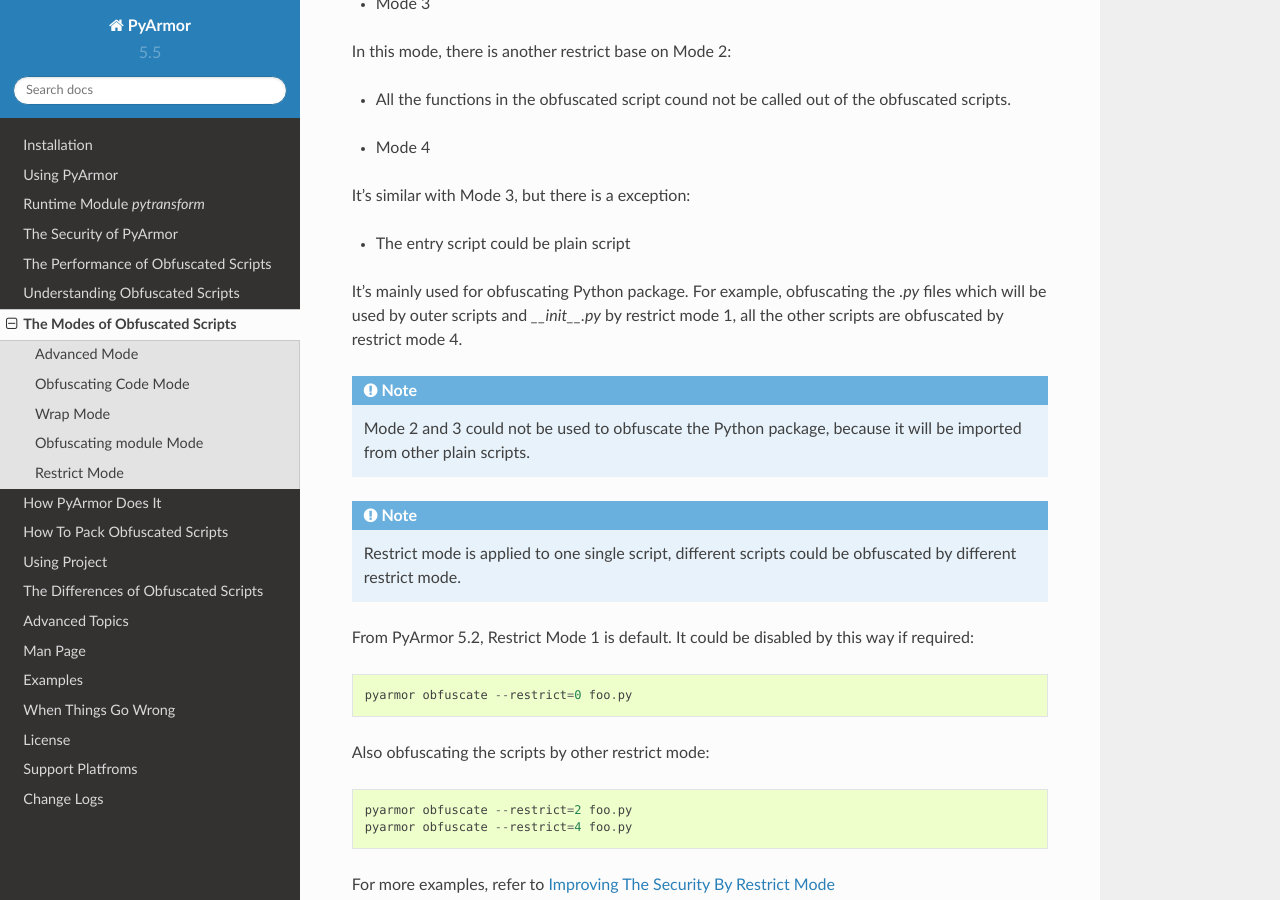
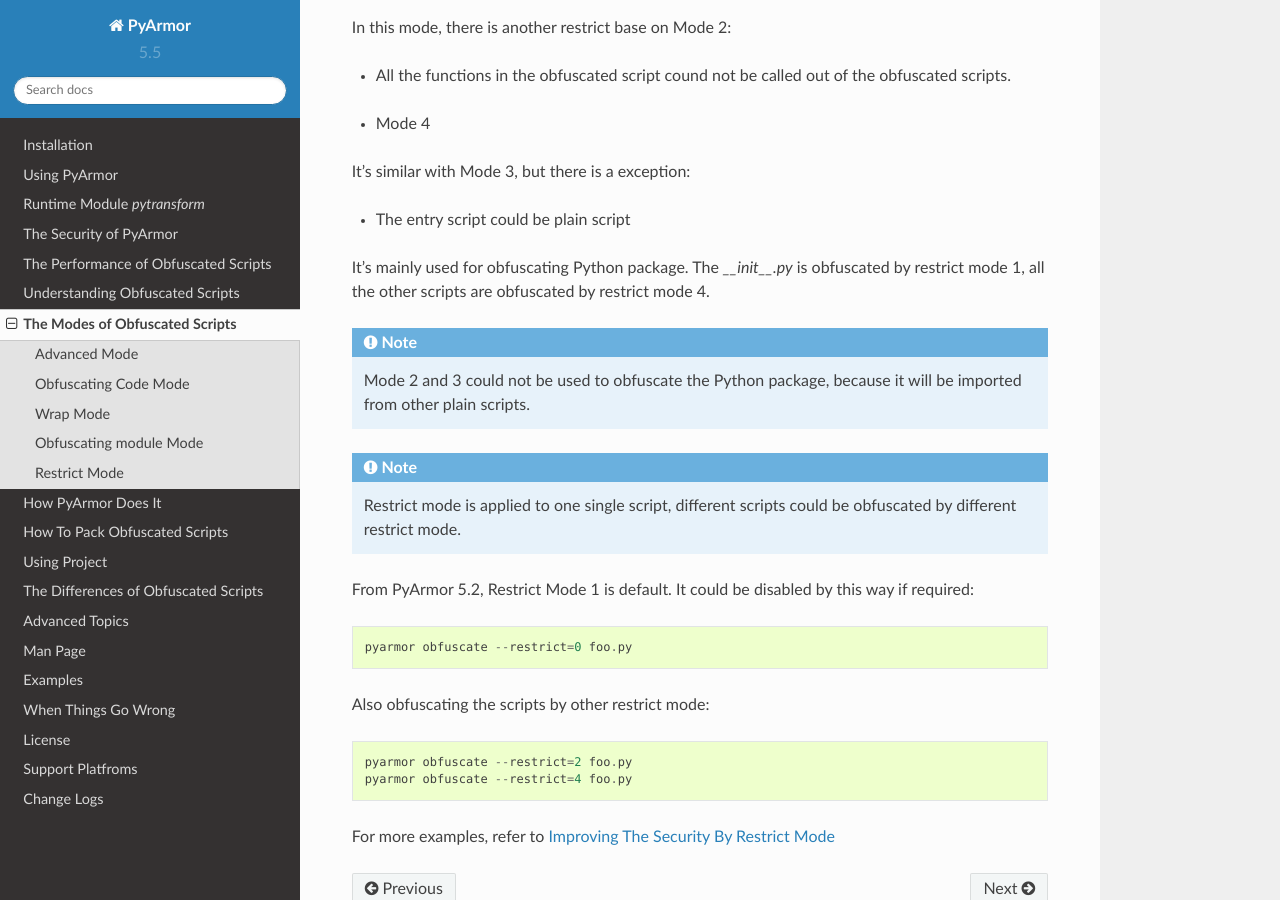
Before and after one commit to dashingsoft/pyarmor, a Sphinx documentation site: the page built from docs/mode.rst, in a window 1280 px wide and 900 px high, scrolled down 4456 px. Built offline with Sphinx 7.4.7 and the Read the Docs theme 2.0.0, drawn with Linux system fonts in a browser that asks for light colours; some of the changed text lies outside the part shown.

Commit message:
Refine restrict mode document

```diff
--- a/docs/mode.rst
+++ b/docs/mode.rst
@@ -180,8 +180,7 @@
     pyarmor_runtime('...')
     __pyarmor__(__name__, __file__, b'...')
 
-And obfuscated script must be imported from obfuscated script. No any
-other statement can be inserted into obfuscated scripts.
+No any other statement can be inserted into obfuscated scripts.
 
 For examples, it works::
 
@@ -227,9 +226,9 @@
 
 - The entry script could be plain script
 
-It's mainly used for obfuscating Python package. For example, obfuscating the
-`.py` files which will be used by outer scripts and `__init__.py` by restrict
-mode 1, all the other scripts are obfuscated by restrict mode 4.
+It's mainly used for obfuscating Python package. The `__init__.py` is
+obfuscated by restrict mode 1, all the other scripts are obfuscated by
+restrict mode 4.
 
 .. note::
 
```
